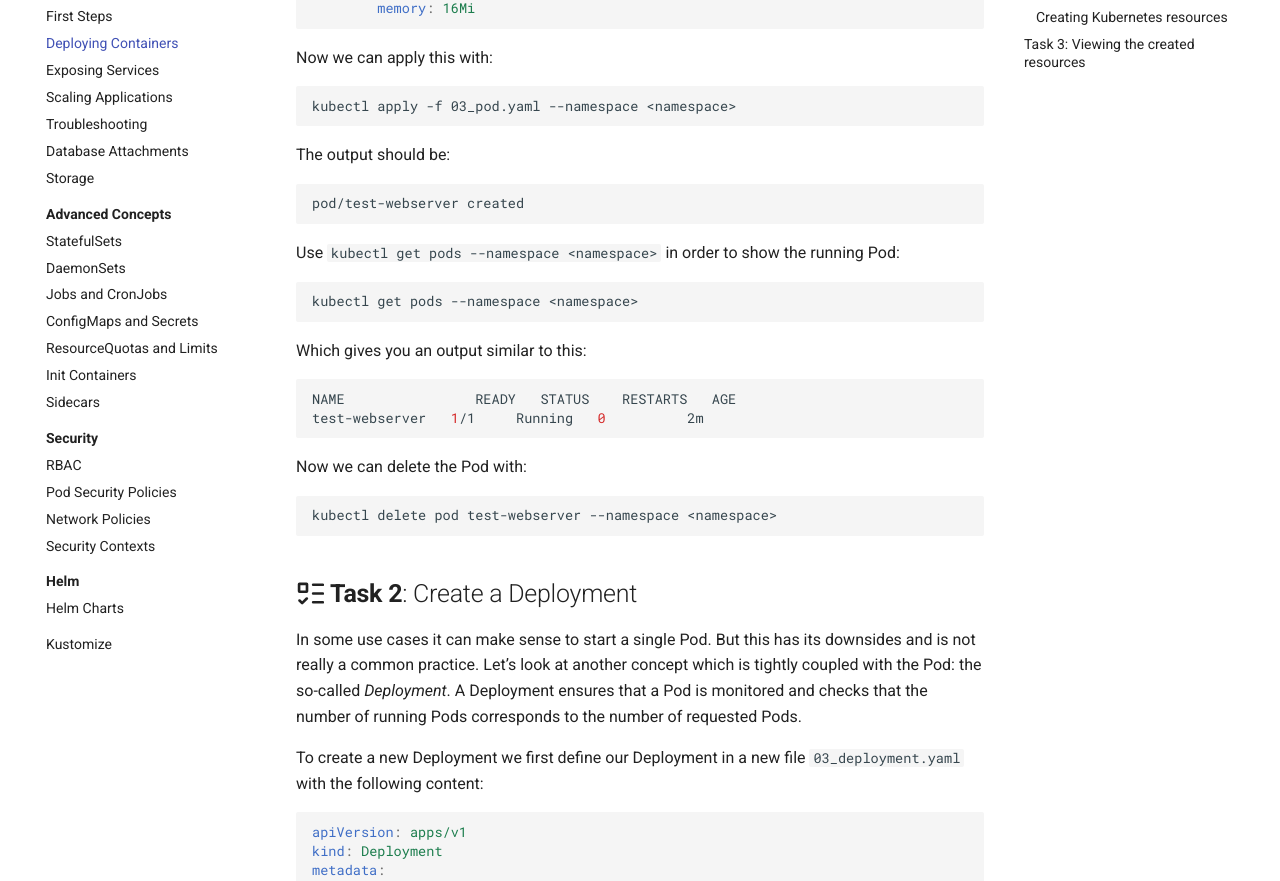
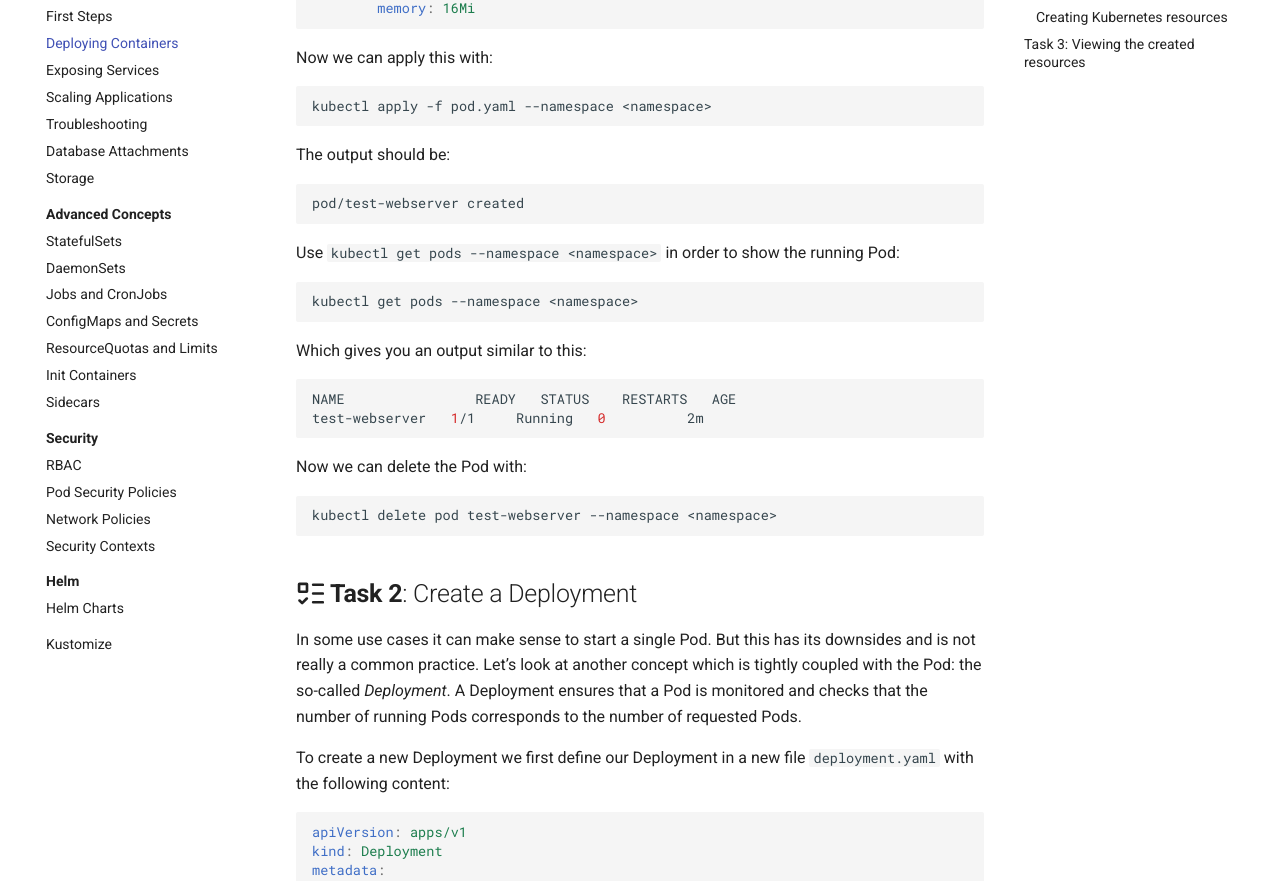
Before and after one commit to natrontech/kubernetes-workshop-golog, an MkDocs documentation site: the page built from docs/kubernetes-basics/deploying-containers.md, in a window 1280 px wide and 1400 px high, scrolled down 639 px. Shown: the part 163-1044 px from the top of the window. Built offline with MkDocs 1.6.1 and Material for MkDocs 9.7.7, drawn with Linux system fonts in a browser that asks for light colours; comment, search, counter and statistics services are not loaded; some of the changed text lies outside the part shown.

Commit message:
fix: remove numbers before yaml files
Signed-off-by: Jan Lauber <jan.lauber@protonmail.ch>

````diff
--- a/docs/kubernetes-basics/deploying-containers.md
+++ b/docs/kubernetes-basics/deploying-containers.md
@@ -6,7 +6,7 @@ After we’ve familiarized ourselves with the platform, we are going to have a l
 
 First, we are going to directly start a new Pod.
 For this we have to define our Kubernetes Pod resource definition.
-Create a new file `03_pod.yaml` with the following content:
+Create a new file `pod.yaml` with the following content:
 
 ```yaml
 apiVersion: v1
@@ -30,7 +30,7 @@ spec:
 Now we can apply this with:
 
 ```bash
-kubectl apply -f 03_pod.yaml --namespace <namespace>
+kubectl apply -f pod.yaml --namespace <namespace>
 ```
 
 The output should be:
@@ -60,7 +60,7 @@ kubectl delete pod test-webserver --namespace <namespace>
 ## :octicons-tasklist-16: **Task 2**: Create a Deployment
 In some use cases it can make sense to start a single Pod. But this has its downsides and is not really a common practice. Let’s look at another concept which is tightly coupled with the Pod: the so-called *Deployment*. A Deployment ensures that a Pod is monitored and checks that the number of running Pods corresponds to the number of requested Pods.
 
-To create a new Deployment we first define our Deployment in a new file `03_deployment.yaml` with the following content:
+To create a new Deployment we first define our Deployment in a new file `deployment.yaml` with the following content:
 
 ```yaml
 apiVersion: apps/v1
@@ -94,7 +94,7 @@ spec:
 And with this we create our Deployment inside our already created namespace:
 
 ```bash
-kubectl apply -f 03_deployment.yaml --namespace <namespace>
+kubectl apply -f deployment.yaml --namespace <namespace>
 ```
 
 The output should be:
````
Also changed, not shown: docs/kubernetes-basics/exposing-services.md (+1 -1 lines).
